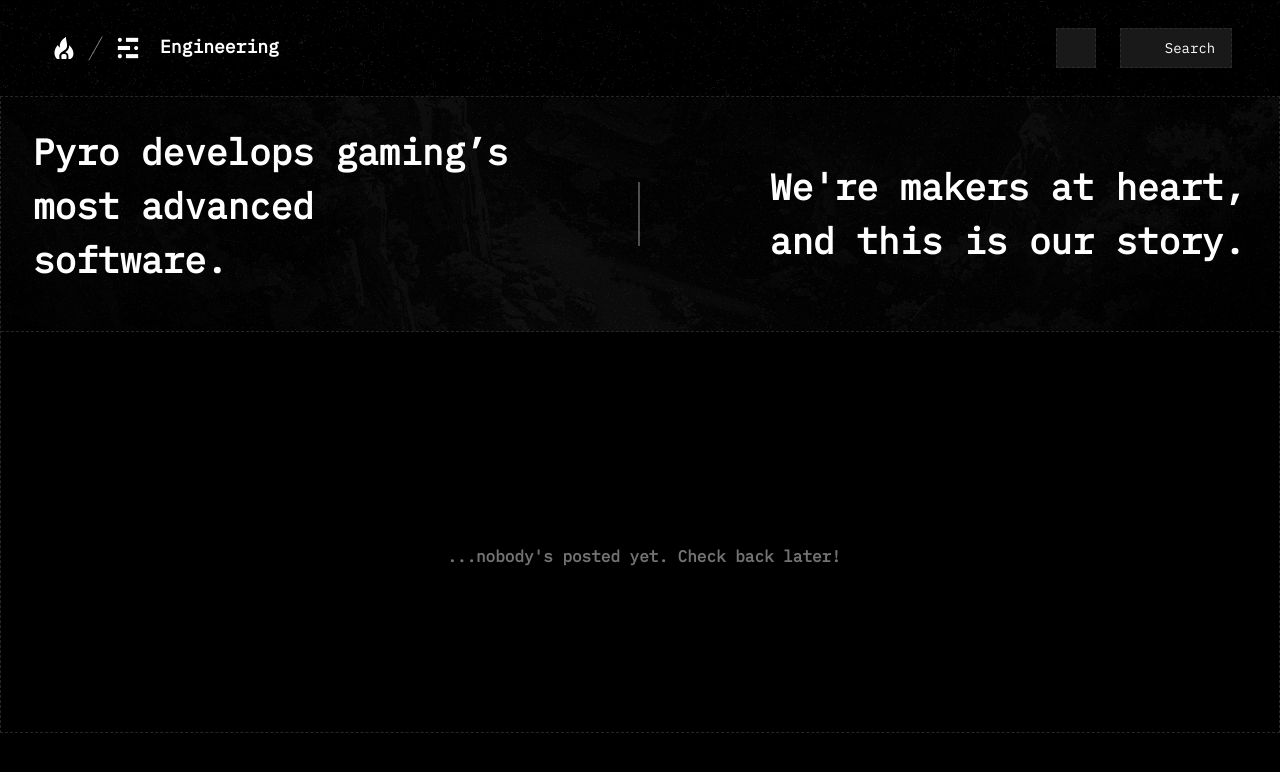
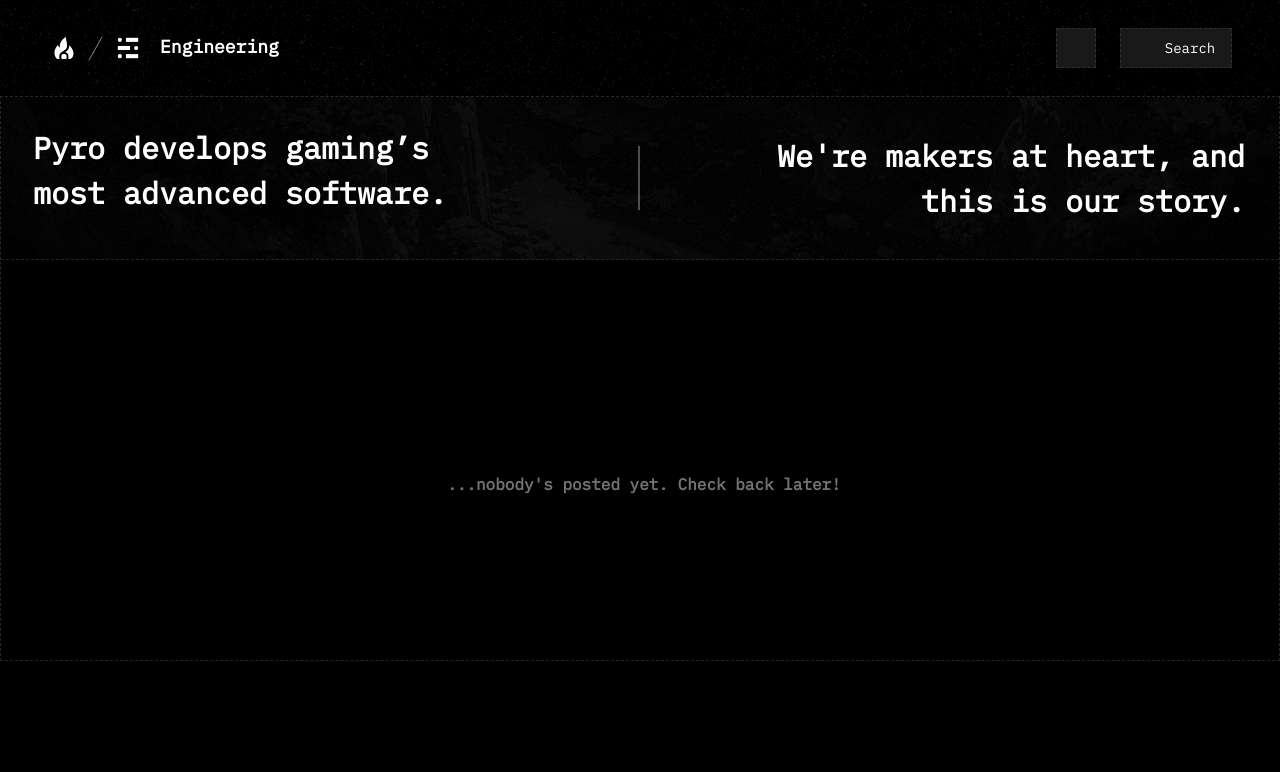
Before and after one commit to pyrohost/pyro.engineering, a SvelteKit app: page / in a window 1280 px wide. Shown: the top 772 px of the page. Built offline with nearby package versions, Linux system fonts and the light colour scheme; some icons are missing.

Commit message:
fix: hero scaling

```diff
--- a/src/routes/+page.svelte
+++ b/src/routes/+page.svelte
@@ -12,13 +12,13 @@
 
 <div
 	style="background-image: url({ferosBg}); background-size: cover; background-position: center;"
-	class="flex flex-col md:flex-row h-fit w-full items-center border-b border-dashed border-neutral-800 px-8 py-7 text-white [&>*]:leading-normal"
+	class="flex flex-col xl:flex-row h-fit w-full items-center border-b border-dashed border-neutral-800 px-8 py-7 text-white [&>*]:leading-normal"
 >
-	<h1 class="w-full md:max-w-[calc(50%-2px)] flex-shrink-0 flex-grow md:pr-32 text-left text-2xl md:text-4xl font-bold mb-4">
+	<h1 class="w-full xl:max-w-[calc(50%-2px)] flex-shrink-0 flex-grow xl:pr-32 text-left text-2xl xl:text-3xl font-bold mb-4">
 		Pyro develops gaming’s most advanced software.
 	</h1>
-	<div class="hidden md:block h-16 w-0.5 flex-shrink-0 bg-white/30" />
-	<h1 class="w-full md:max-w-[calc(50%-2px)] flex-shrink-0 flex-grow md:pl-32 text-right text-2xl md:text-4xl font-bold">
+	<div class="hidden xl:block h-16 w-0.5 flex-shrink-0 bg-white/30" />
+	<h1 class="w-full xl:max-w-[calc(50%-2px)] flex-shrink-0 flex-grow xl:pl-32 text-right text-2xl xl:text-3xl font-bold">
 		We're makers at heart, and this is our story.
 	</h1>
 </div>
```
